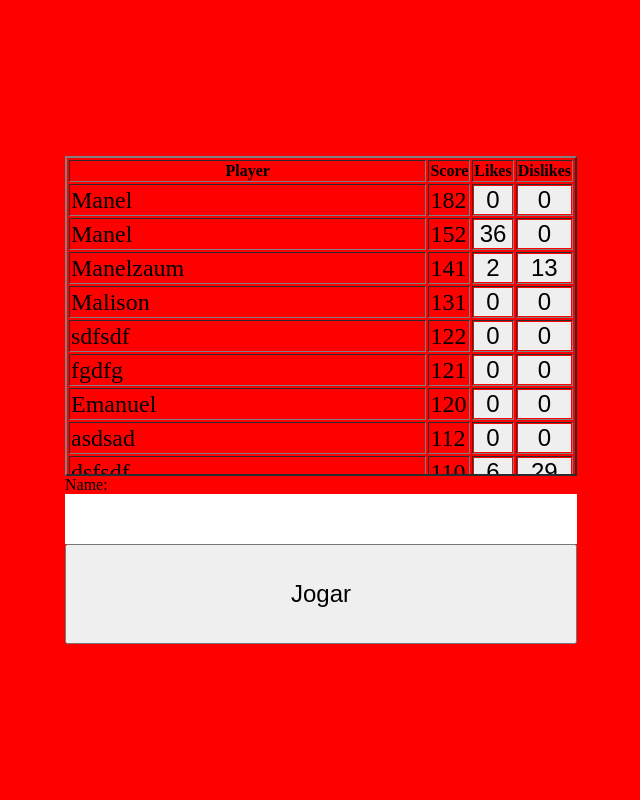
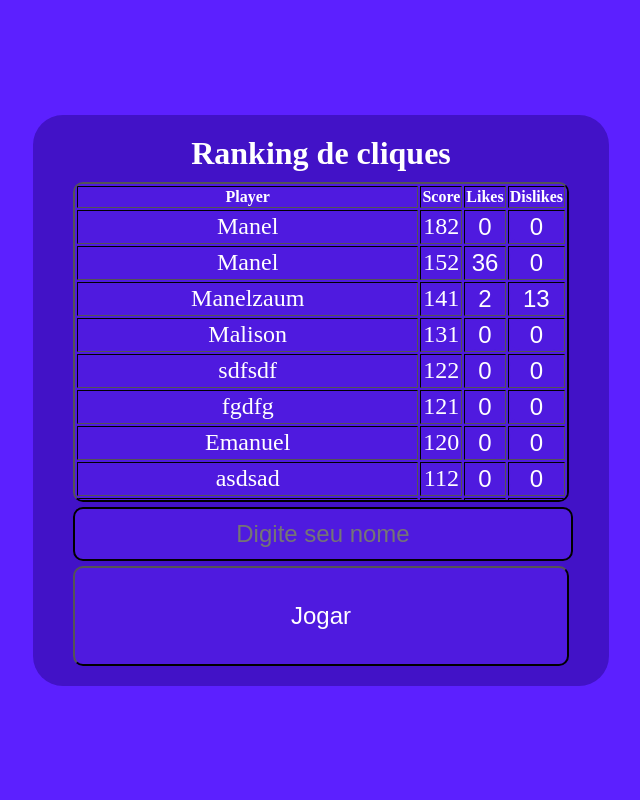
Before and after one commit to Faltrenn/Clicador, a Django app: page / in a window 1280 px wide. Shown: the whole page, without its empty margins (319-959 px from the left). Run offline with Django 4.2, Linux system fonts and the light colour scheme; data comes from the database, SQL or seed files in the repository; both versions use the stored data as it was after the commit.

Commit message:
Mudança visua no site

```diff
--- a/Clicador/settings.py
+++ b/Clicador/settings.py
@@ -116,7 +116,8 @@ USE_TZ = True
 # Static files (CSS, JavaScript, Images)
 # https://docs.djangoproject.com/en/4.1/howto/static-files/
 
-STATIC_URL = 'static/'
+STATIC_URL = '/static/'
+
 
 # Default primary key field type
 # https://docs.djangoproject.com/en/4.1/ref/settings/#default-auto-field
--- a/Clicker/form.py
+++ b/Clicker/form.py
@@ -1,8 +1,9 @@
-from django.forms import ModelForm
+from django.forms import ModelForm, CharField, TextInput
 from .models import Like, Match, Player
 
 # Create the form class.
 class PlayerForm(ModelForm):
+    name = CharField(label='', widget=TextInput(attrs={"placeholder": "Digite seu nome"}))
     class Meta:
         model = Player
         fields = ["name"]
--- /dev/null
+++ b/Clicker/static/style.css
@@ -0,0 +1,98 @@
+body {
+    width: 100%;
+    height: 100%;
+    display: flex;
+    justify-content: center;
+    align-items: center;
+    margin: 0px;
+    position: absolute;
+    background-color: rgb(92, 32, 255);
+}
+table {
+    display: block;
+    height: 320px;
+    width: 100%;
+    overflow-y: scroll;
+    border-color: black;
+    border-radius: 10px;
+    background-color: rgb(79, 26, 223);
+}
+table::-webkit-scrollbar{
+    display: none;
+}
+td {
+    width: 100%;
+    text-align: center;
+}
+td, th {
+    color: white;
+}
+.like {
+    background-color: rgb(79, 26, 223);
+    border-radius: 10px;
+    height: 30px;
+}
+.main{
+    width: 45%;
+    justify-content: center;
+    align-items: center;
+}
+td, button, input{
+    font-size: 18pt;
+}
+
+td, button, input{
+    color: white;
+}
+
+button {
+    width: 100%;
+    height: 100px;
+    border-radius: 10px;
+    background-color: rgb(79, 26, 223);
+}
+
+.clique {
+    width: 128px;
+    height: 128px;
+    background-size: 128px;
+
+    background-image: url("https://cdn-icons-png.flaticon.com/512/636/636035.png");
+}
+
+.title {
+    margin: 0px;
+    margin-bottom: 10px;
+}
+
+#id_name {
+    border-radius: 10px;
+    background-color: rgb(79, 26, 223);
+    color: white;
+    border: 2px solid black;
+    margin-top: 5px;
+    margin-bottom: 5px;
+}
+
+input{
+    border: 0px;
+    padding: 0px;
+    width: 100%;
+    height: 50px;
+    text-align: center;
+}
+h1, h2 {
+    text-align: center;
+    margin-bottom: 50px;
+    color: white;
+}
+
+.game {
+    background-color: rgb(79, 26, 223);
+    border-radius: 10px;
+    margin-bottom: 15px;
+    padding-top: 10px;
+    padding-bottom: 10px;
+    width: 100%;
+
+}
--- a/Clicker/templates/index.html
+++ b/Clicker/templates/index.html
@@ -1,60 +1,19 @@
 <!DOCTYPE html>
 <html lang="pt-br">
 <head>
+    {% load static %}
     <meta charset="UTF-8">
     <meta http-equiv="X-UA-Compatible" content="IE=edge">
     <meta name="viewport" content="width=device-width, initial-scale=1.0">
     <title>CLIQUE!</title>
 
-    <style>
-        body {
-            width: 100%;
-            height: 100%;
-            display: flex;
-            justify-content: center;
-            align-items: center;
-            margin: 0px;
-            position: absolute;
-            background-color: red;
-        }
-        table {
-            display: block;
-            height: 320px;
-            width: 100%;
-            overflow-y: scroll;
-        }
-        td {
-            width: 100%;
-        }
-        .main{
-            width: 40%;
-            justify-content: center;
-            align-items: center;
-        }
-        td, button, input{
-            font-size: 18pt;
-        }
-        button {
-            width: 100%;
-            height: 100px;
-        }
-        input{
-            border: 0px;
-            padding: 0px;
-            width: 100%;
-            height: 50px;
-            text-align: center;
-        }
-        h1, h2 {
-            text-align: center;
-            margin-bottom: 50px;
-        }
-    </style>
-
+    <link rel="stylesheet" href="{% static 'style.css' %}" />
 </head>
 <body>
     <div class="main">
+        <div style="display: flex;flex-direction: column;justify-content: center; padding: 20px 40px 20px 40px;border-radius: 30px; background-color: rgb(66, 18, 199);">
             {% if playerForm is not None %}
+                <h1 class="title">Ranking de cliques</h1>
                 <table border="2">
                     <tr>
                         <th>Player</th>
@@ -72,7 +31,7 @@
                                     <option value="{{match.0.id}}" selected></option>
                                 </select>
                                 <input style="display: none;" type="text" name="type" value="like">
-                            <td><input type="submit" style="width: 100%;height: 100%;" value="{{match.1}}"></td>
+                                <td><input class="like" type="submit" value="{{match.1}}"></td>
                             </form>
                             <form method="post">
                                 {% csrf_token %}
@@ -80,7 +39,7 @@
                                     <option value="{{match.0.id}}" selected></option>
                                 </select>
                                 <input style="display: none;" type="text" name="type" value="dislike">
-                            <td><input type="submit" style="width: 100%;height: 100%;" value="{{match.2}}"></td>
+                                <td><input class="like" type="submit" value="{{match.2}}"></td>
                             </form>
                         </tr>
                     {% endfor %}
@@ -91,18 +50,21 @@
                     <button>Jogar</button>
                 </form>
             {% else %}
+                <div style="display: flex;justify-content: center;align-items: center;flex-direction: column;padding: 50px 0px 50px 0px;">
+                    <div class="game">
                         <h1 id="playername">{{player_name.value}}</h1>
                         <h1>
-                Cronometro: <span id="sec"></span>:<span id="milisec"></span>
+                            Cronometro: <span id="sec">10</span>:<span id="milisec">00</span>
                         </h1>
                         <h2>
                             Clicks: <span id="clicks"></span>
                         </h2>
-            <button onclick="clk()">CLIQUE!</button>
+                    </div>
+                    <button onclick="clk()" class="clique"></button>
+                </div>
             {% endif %}
         </div>
-
-
+    </div>
 
 
 
@@ -111,52 +73,6 @@
         <input id = "playerid" name="player_id"></input>
         <input id = "playerscore" name="score"></input>
     </form>
-
-    <script>
-
-        idplayer = 0;
-
-        var seconds = document.getElementById("sec");
-        var miliseconds = document.getElementById("milisec");
-        var countClicks = document.getElementById("clicks");
-
-
-
-        var init = false;
-        var mili = 10000;
-        var sec = 0;
-        var clicks = 0;
-        var inter;
-        function clk(){
-            clicks ++;
-            countClicks.innerText = clicks;
-
-            if(!init){
-                init = true;
-                inter = setInterval(plusMili, 10);
-            }
-        }
-
-        function plusMili(){
-            mili -= 10;
-            sec = Math.floor(mili / 1000);
-            if(sec == 0 && mili == 0){
-                clearInterval(inter);
-            }
-            if(mili == 0){
-                miliseconds.innerText = "00";
-                let form = document.getElementById("saveScore");
-                let playername = document.getElementById("playerid");
-                let player_score = document.getElementById("playerscore");
-                playername.value = document.getElementById("playername").innerText;
-                player_score.value = clicks;
-                form.submit();
-            }else{
-                miliseconds.innerText = mili.toString().substring(1, 3);
-            }
-            seconds.innerText = sec;
-        }
-
-    </script>
+    <script src="{% static 'script.js' %}"></script>
 </body>
 </html>
```
Also changed, not shown: Clicador/static/script.js (added, +41 -0 lines), Clicador/static/style.css (added, +42 -0 lines), Clicker/static/script.js (added, +41 -0 lines), static/script.js (added, +41 -0 lines), static/style.css (added, +42 -0 lines), db.sqlite3. Lines whose indentation alone changed are shown as unchanged.
